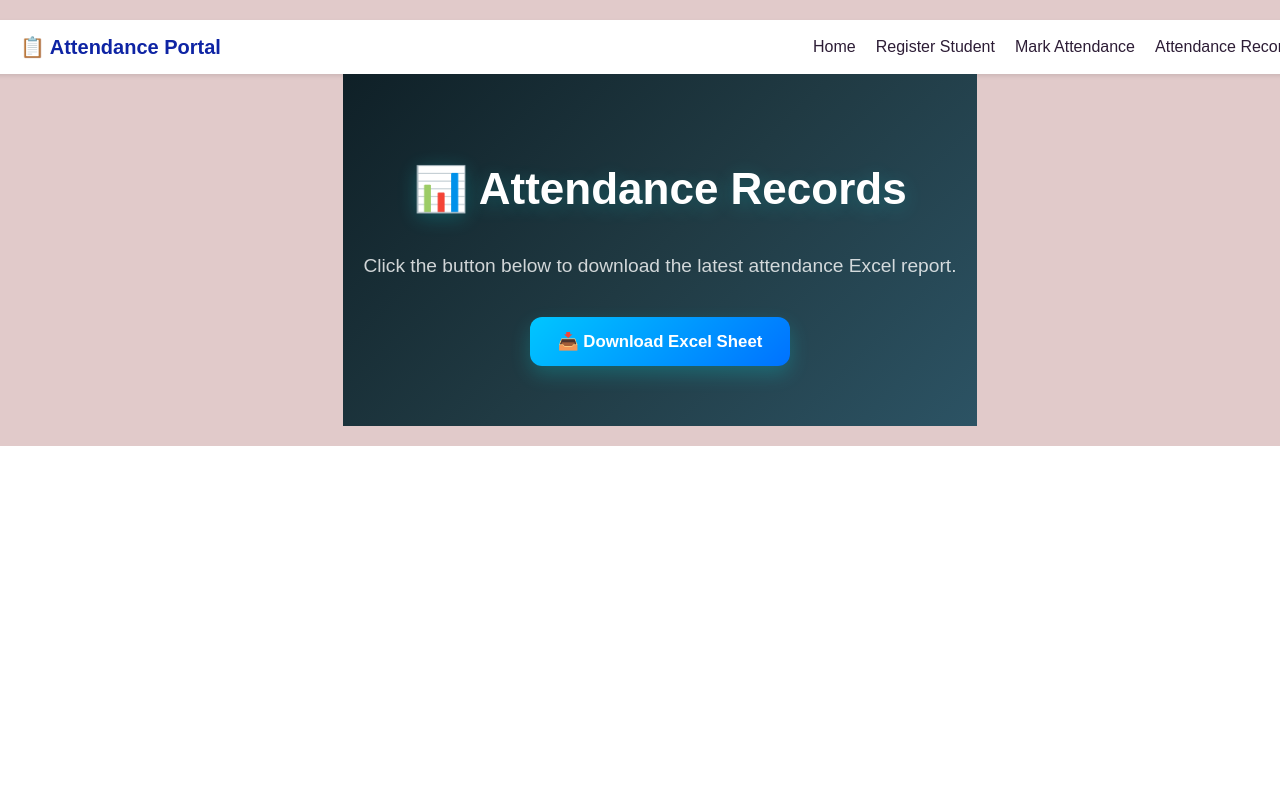
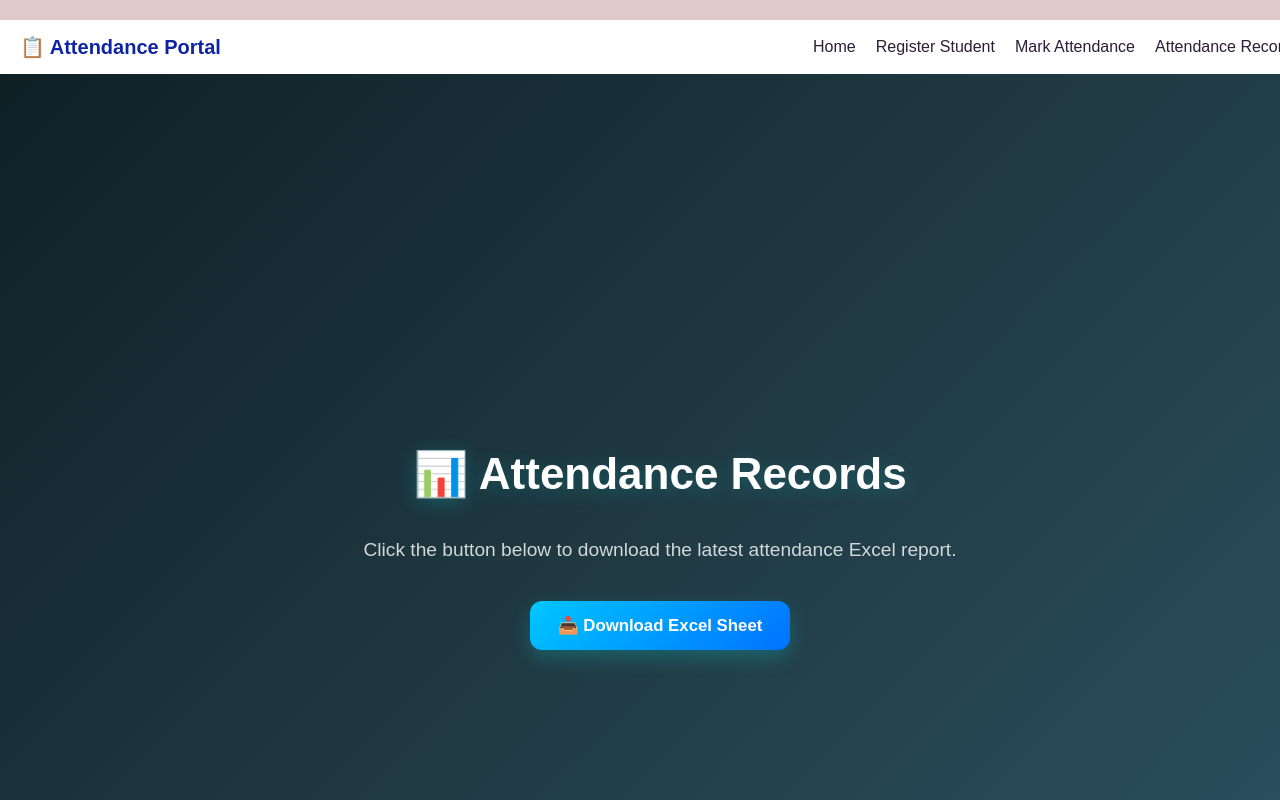
Before and after one commit to het0305/facedetection, a React (Create React App) app in the folder frontend/: page /records in a window 1280 px wide. Shown: the top 800 px of the page. Built offline with nearby package versions, Linux system fonts and the light colour scheme.

Commit message:
version 2

```diff
--- a/frontend/src/components/AttendanceRecords.css
+++ b/frontend/src/components/AttendanceRecords.css
@@ -8,6 +8,8 @@
   justify-content: center;
   color: #ffffff;
   text-align: center;
+  width: 100%;
+  height: 100vh;
 }
 
 /* ==== Title ==== */
--- a/frontend/src/components/Home.css
+++ b/frontend/src/components/Home.css
@@ -1,7 +1,7 @@
 /* src/pages/Home.css */
 
 .home-container {
-  background-image: url('C:\Users\PRAGATI\OneDrive\Desktop\facedetection\frontend\public\images\10450447.webp');
+  background-image: url('C:\Users\PRAGATI\OneDrive\Desktop\facedetection\frontend\public\images\home.webp');
   background-size: cover;
   background-position: center;
   height: 100vh;
```
Also changed, not shown: frontend/public/images/home.webp (renamed from frontend/public/images/10450447.webp), 2 other files (tests, documents, lock files or other folders).
